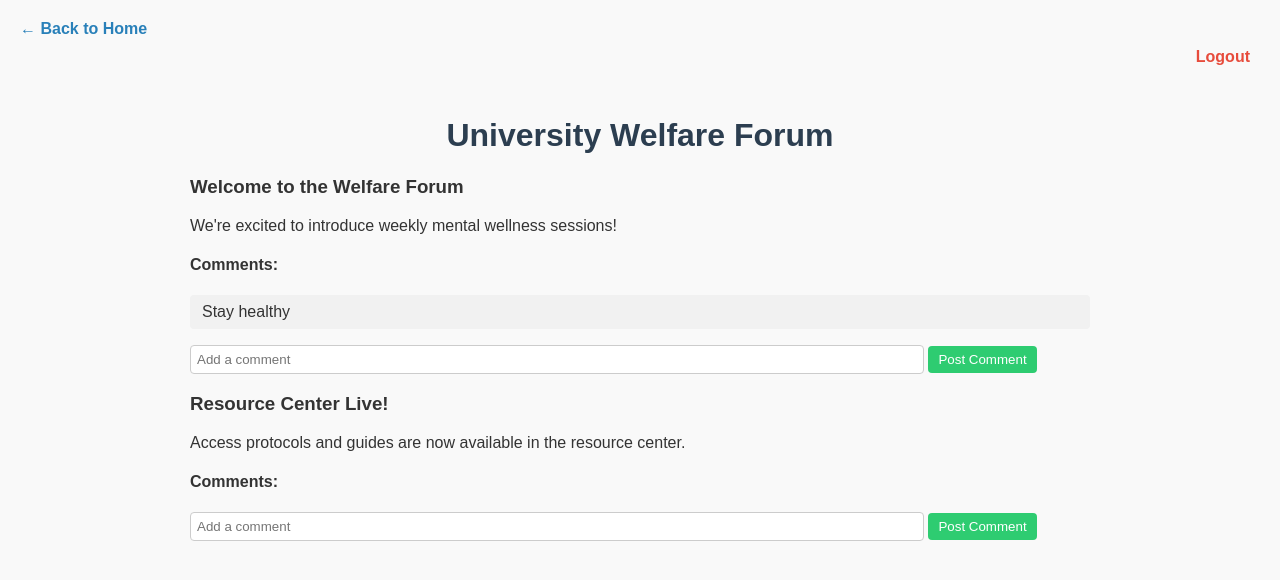
After one commit to sanshunoisky-san/uni-connect, a Flask app: page /forum in a window 1280 px wide. The commit adds this page. Shown: the top 580 px of the page. Run offline with Flask 3, Linux system fonts and the light colour scheme; a user stored in the database is signed in.

Commit message:
Adding discussion forum and add comments section
Adding discussion forum and add comments section

```diff
--- a/app/routes.py
+++ b/app/routes.py
@@ -1,6 +1,6 @@
 from flask import Blueprint, render_template, request, redirect, url_for, flash
 from flask_login import login_user, logout_user, login_required, current_user
-from .models import db, User, Appointment, Therapist
+from .models import db, User, Appointment, Therapist, ForumPost, Comment
 from .utils import Observer
 
 routes = Blueprint('routes', __name__)
@@ -130,3 +130,18 @@ def my_appointments():
         return redirect(url_for("routes.index"))
     appointments = Appointment.query.filter_by(user_id=current_user.id).all()
     return render_template("my_appointments.html", appointments=appointments)
+
+@routes.route("/forum", methods=["GET"])
+@login_required
+def forum():
+    posts = ForumPost.query.all()
+    return render_template("forum.html", posts=posts)
+
+@routes.route("/comment/<int:post_id>", methods=["POST"])
+@login_required
+def comment(post_id):
+    comment_text = request.form["comment"]
+    comment = Comment(post_id=post_id, user_id=current_user.id, text=comment_text)
+    db.session.add(comment)
+    db.session.commit()
+    return redirect(url_for("routes.forum"))
--- a/app/static/style.css
+++ b/app/static/style.css
@@ -91,3 +91,39 @@ nav a {
 nav a:hover {
     text-decoration: underline;
 }
+
+.comment-list {
+    list-style-type: none;
+    padding-left: 0;
+}
+
+.comment-list li {
+    background-color: #f1f1f1;
+    margin: 5px 0;
+    padding: 8px 12px;
+    border-radius: 4px;
+}
+
+.comment-form {
+    margin-top: 10px;
+}
+
+.comment-form input[type="text"] {
+    width: 80%;
+    padding: 6px;
+    border: 1px solid #ccc;
+    border-radius: 4px;
+}
+
+.comment-form button {
+    padding: 6px 10px;
+    background-color: #2ecc71;
+    color: white;
+    border: none;
+    border-radius: 4px;
+    cursor: pointer;
+}
+
+.comment-form button:hover {
+    background-color: #27ae60;
+}
--- /dev/null
+++ b/app/templates/forum.html
@@ -0,0 +1,39 @@
+<!DOCTYPE html>
+<html>
+<head>
+    <title>Welfare Forum</title>
+    <link rel="stylesheet" href="{{ url_for('static', filename='style.css') }}">
+</head>
+<body>
+    <div style="margin-top: 20px;">
+        <a href="/" style="text-decoration:none; color:#2980b9; font-weight:bold;">← Back to Home</a>
+    </div>
+    <div style="text-align:right; margin: 10px;">
+        <a href="{{ url_for('routes.logout') }}" style="text-decoration:none; color:#e74c3c; font-weight:bold;">Logout</a>
+    </div>
+    <div class="container">
+        <h1>University Welfare Forum</h1>
+        {% for post in posts %}
+            <div class="forum-post">
+                <h3>{{ post.title }}</h3>
+                <p>{{ post.content }}</p>
+
+                <h4>Comments:</h4>
+                <ul class="comment-list">
+                    {% for comment in post.comments %}
+                        <li>
+                            {{ comment.text }}
+                        </li>
+                    {% endfor %}
+                </ul>
+
+
+                <form action="/comment/{{ post.id }}" method="post" class="comment-form">
+                    <input type="text" name="comment" placeholder="Add a comment" required>
+                    <button type="submit">Post Comment</button>
+                </form>
+            </div>
+        {% endfor %}
+    </div>
+</body>
+</html>
--- a/app/templates/index.html
+++ b/app/templates/index.html
@@ -15,6 +15,7 @@
                 {% if current_user.role == "student" %}
                     <li><a href="/appointments">Book Appointment</a></li>
                     <li><a href="/my-appointments">My Appointments</a></li>
+                    <li><a href="/forum">Discussion Forum</a></li>
                 {% elif current_user.role == "therapist" %}
                     <li><a href="/appointments/manage">Manage Appointments</a></li>
                 {% endif %}
```
Also changed, not shown: app/models.py (+14 -0 lines), seed.py (+11 -1 lines), instance/unisupport.db.
